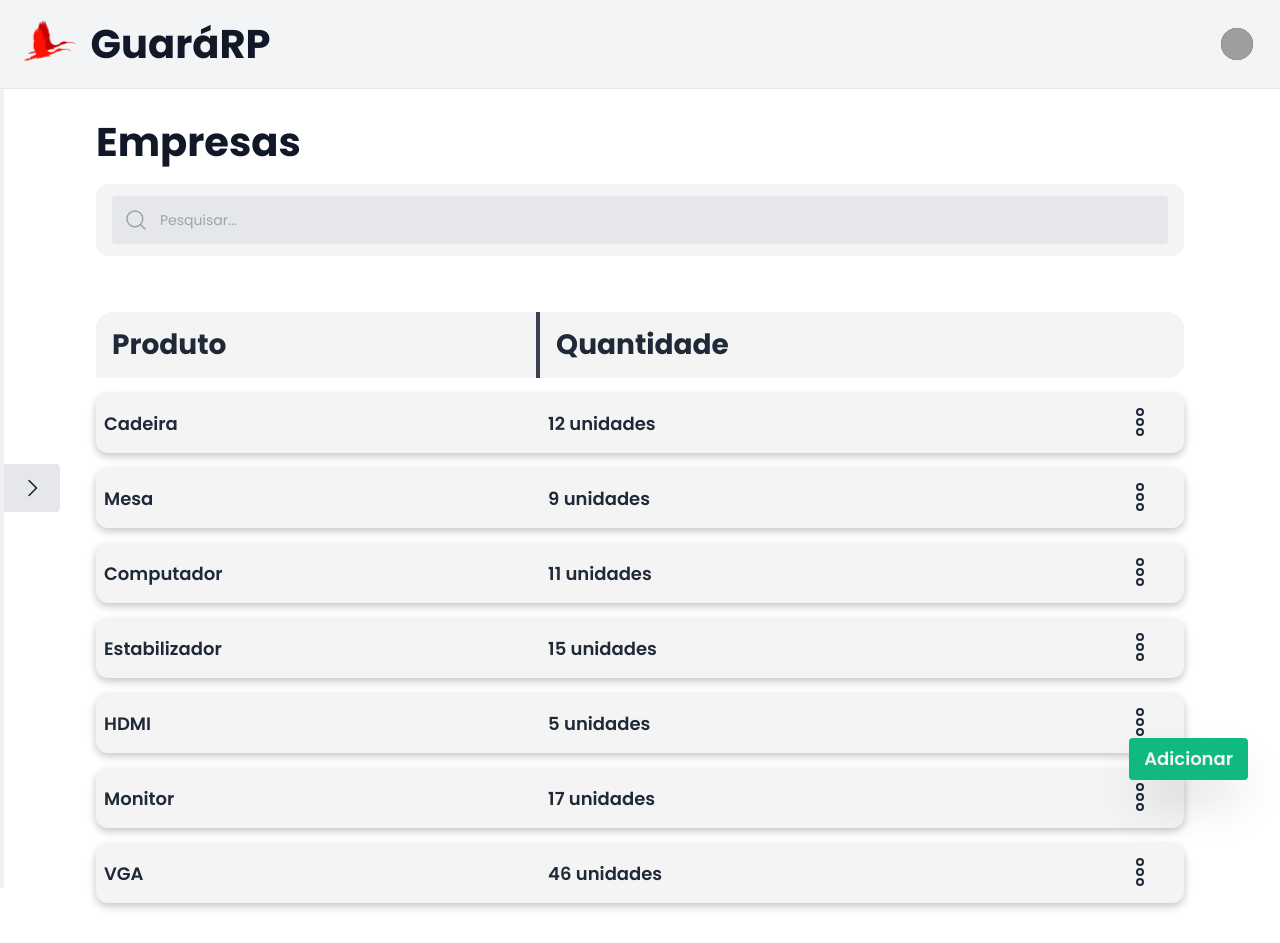
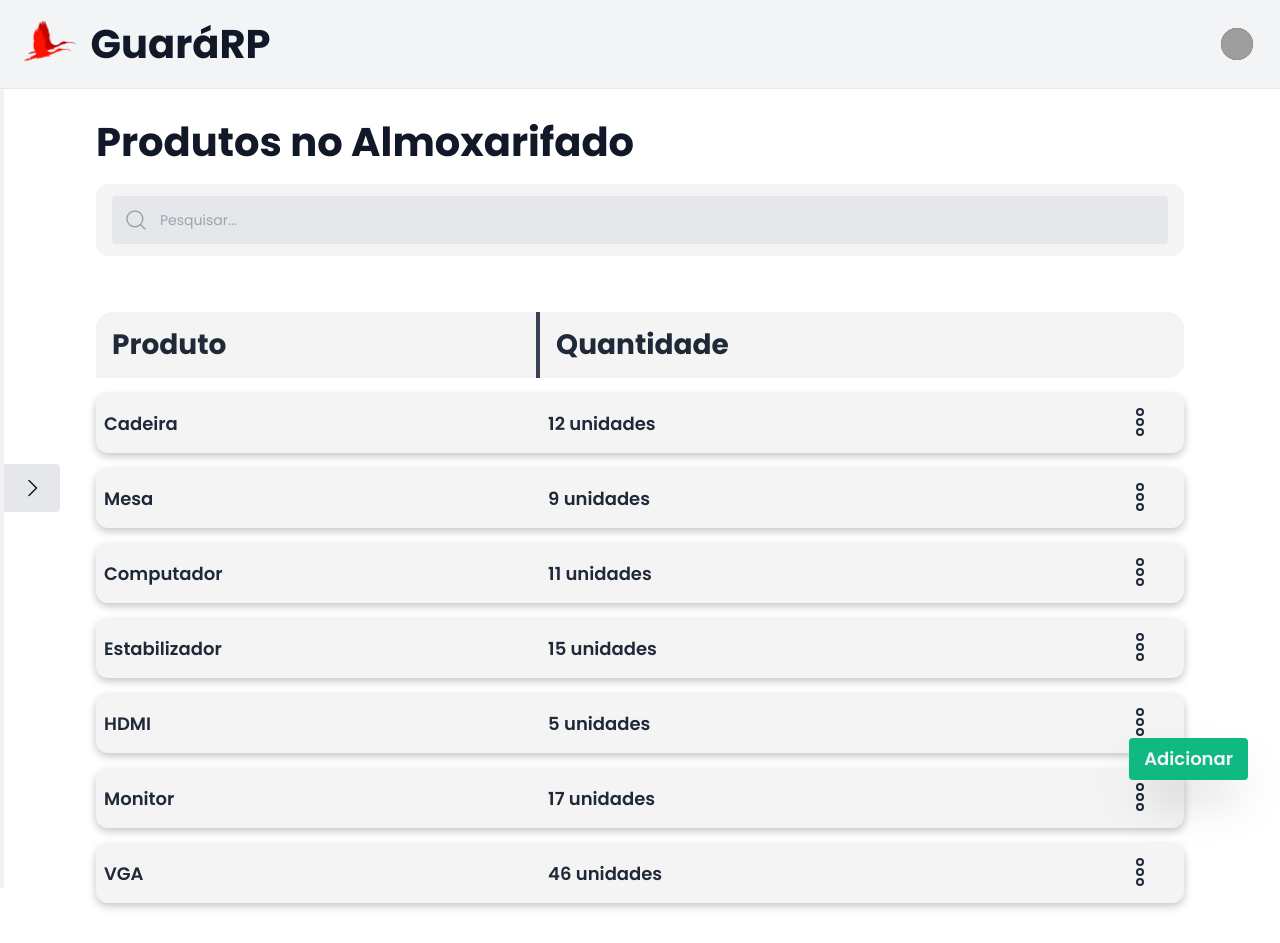
Before and after one commit to Teamtanic/Codigo-Frontend, a React (Vite) app: page /almoxarifado in a window 1280 px wide. Built offline with nearby package versions, Linux system fonts and the light colour scheme; grey boxes are pictures that could not be loaded.

Commit message:
Fix heading

```diff
--- a/src/screens/Warehouse/ListProductWarehouse.tsx
+++ b/src/screens/Warehouse/ListProductWarehouse.tsx
@@ -27,7 +27,7 @@ export function ListProductWarehouse() {
         <Container>
             <Navbar />
             <div className="w-full flex py-6 p-24 max-md:p-6 flex-col">
-                <Heading size="lg">Empresas</Heading>
+                <Heading size="lg">Produtos no Almoxarifado</Heading>
 
                 <div className="w-full mt-3">
                     <Card className="w-full py-3 px-4">
```
